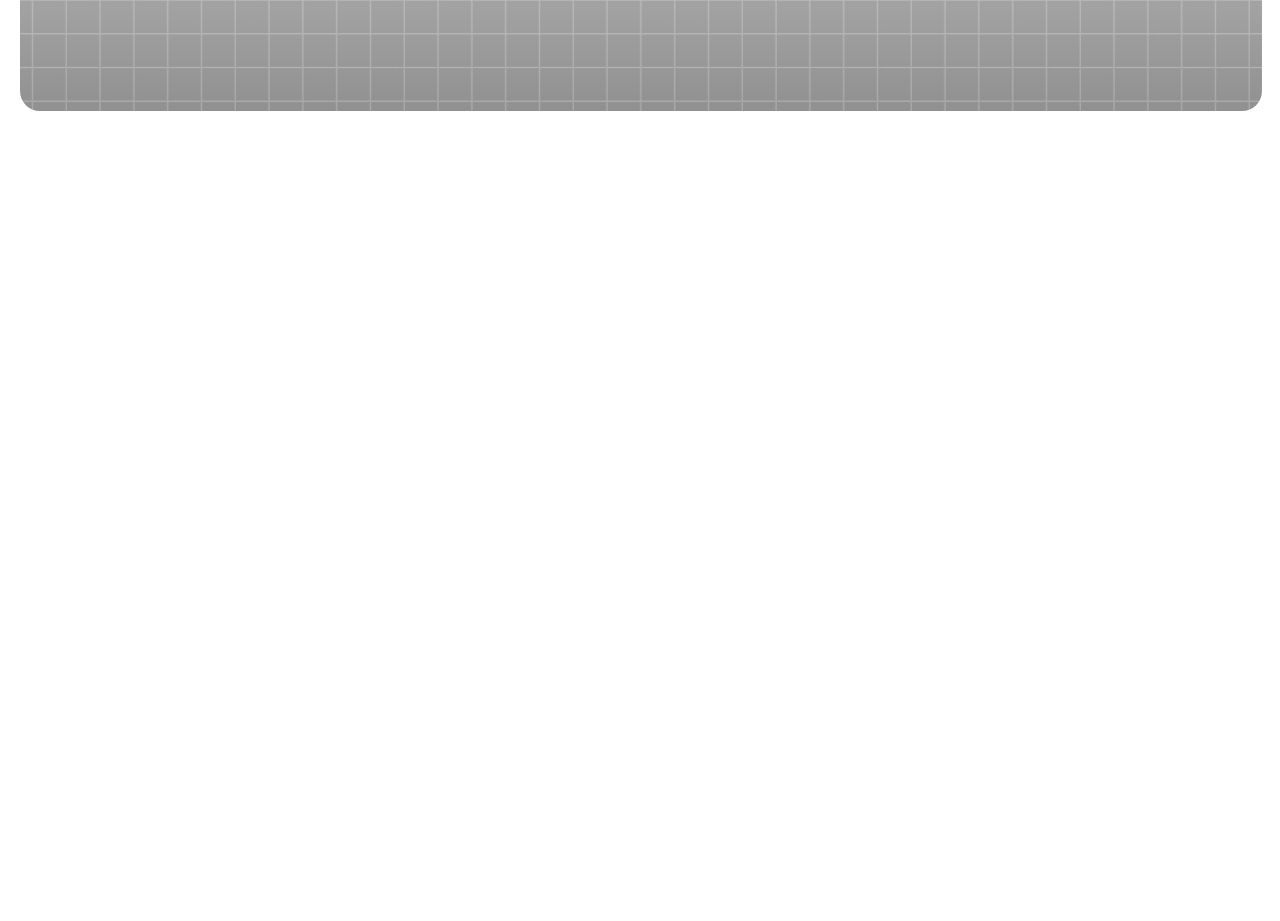
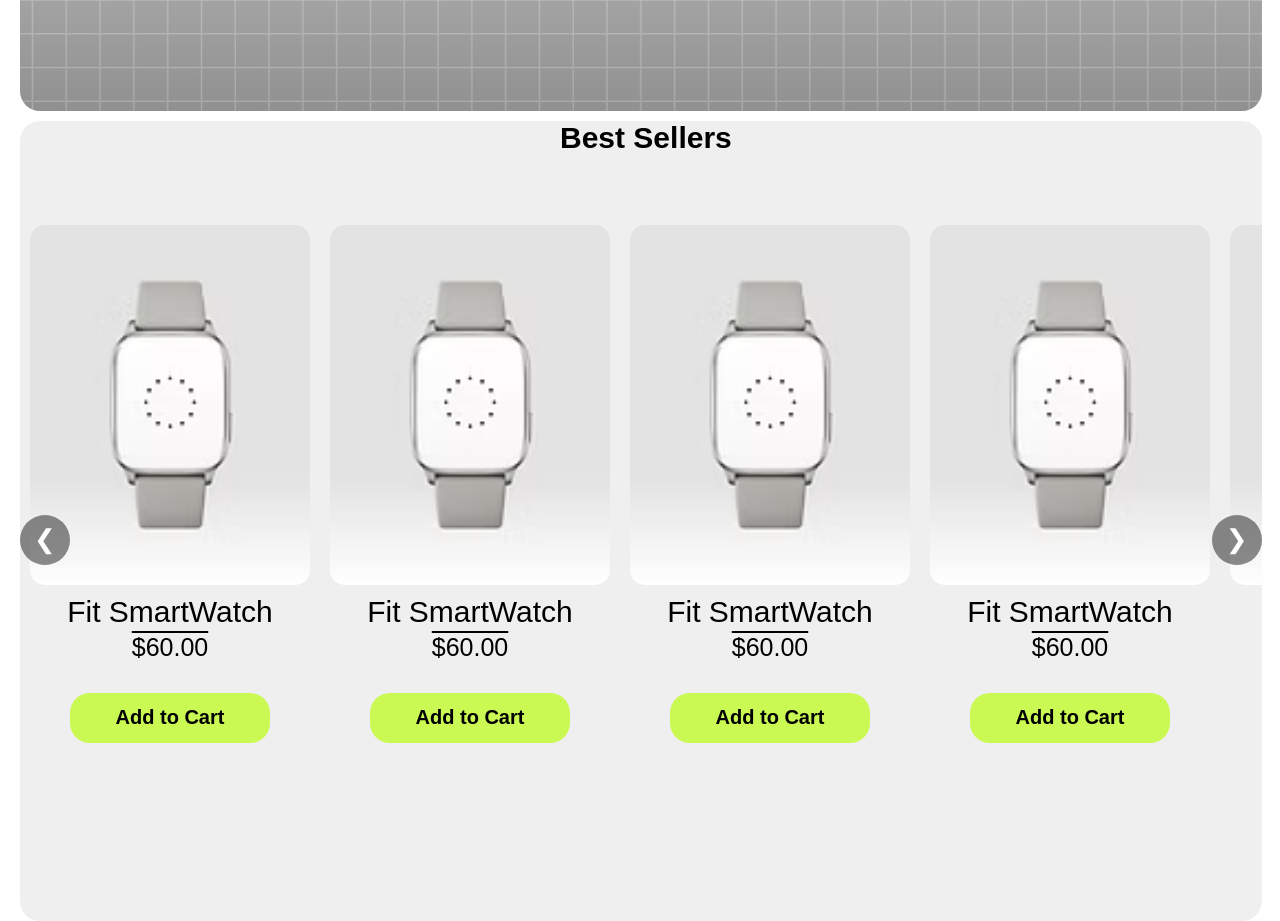
Before and after one commit to Joakim-ke/Novatech, a plain HTML site: page index.html in a window 1280 px wide. Shown: the part 519-1440 px from the top of the page. Before the commit the page ends 800 px from the top, so only its background shows below. Drawn offline with Linux system fonts and the light colour scheme.

Commit message:
sliderpage

```diff
--- a/index.html
+++ b/index.html
@@ -41,9 +41,64 @@
          <div class="link">
            <a href="pages/allproducts.html"><button>Shop Now</button></a>
          </div>
-
-
       </div>
    </section>
+
+   <section>
+      <div class="slider-container">
+         <h1>Best Sellers</h1>
+         <div class="slider-wrapper">
+            <button class="slider-btn prev" aria-label="Previous slide">&#10094;</button>
+
+            <div class="slider-track">
+               <div class="box-container">
+                  <!-- box1 -->
+                  <div class="box">
+                     <div class="box-img"></div>
+                     <div class="product">
+                        <p>Fit SmartWatch <br> <span>$60.00</span></p>
+                        <button>Add to Cart</button>
+                     </div>
+                  </div>
+                  <!-- box2 -->
+                  <div class="box">
+                     <div class="box-img"></div>
+                     <div class="product">
+                        <p>Fit SmartWatch <br> <span>$60.00</span></p>
+                        <button>Add to Cart</button>
+                     </div>
+                  </div>
+                  <!-- box3 -->
+                  <div class="box">
+                     <div class="box-img"></div>
+                     <div class="product">
+                        <p>Fit SmartWatch <br> <span>$60.00</span></p>
+                        <button>Add to Cart</button>
+                     </div>
+                  </div>
+                  <!-- box4 -->
+                  <div class="box">
+                     <div class="box-img"></div>
+                     <div class="product">
+                        <p>Fit SmartWatch <br> <span>$60.00</span></p>
+                        <button>Add to Cart</button>
+                     </div>
+                  </div>
+                  <!-- box5 -->
+                  <div class="box">
+                     <div class="box-img"></div>
+                     <div class="product">
+                        <p>Fit SmartWatch <br> <span>$60.00</span></p>
+                        <button>Add to Cart</button>
+                     </div>
+                  </div>
+               </div>
+            </div>
+            <button class="slider-btn next" aria-label="Next slide">&#10095;</button>
+         </div>
+      </div>
+   </section>
+
+   <script src="script.js"></script>
 </body>
 </html>
--- a/script.js
+++ b/script.js
@@ -0,0 +1,15 @@
+const slider = document.querySelector('.box-container');
+const prevButton = document.querySelector('.slider-btn.prev');
+const nextButton = document.querySelector('.slider-btn.next');
+
+if (slider && prevButton && nextButton) {
+  const slideAmount = slider.offsetWidth * 0.75;
+
+  prevButton.addEventListener('click', () => {
+    slider.scrollBy({ left: -slideAmount, behavior: 'smooth' });
+  });
+
+  nextButton.addEventListener('click', () => {
+    slider.scrollBy({ left: slideAmount, behavior: 'smooth' });
+  });
+}
--- a/style.css
+++ b/style.css
@@ -88,6 +88,7 @@ object-fit: cover;
     border-radius: 10px;
 }
 
+
 .intro{
     text-align: center;
     margin-top: 30px;
@@ -119,4 +120,129 @@ object-fit: cover;
 }
 .link button:hover{
     text-decoration: underline;
+    transform: scale(1.08);
+    box-shadow: 0 6px 20px rgba(202, 249, 83, 0.5);
 }
+
+.slider-container{
+ margin-top: 10px;
+ margin-left: 20px;
+ border-radius: 20px;
+ width: 97%;
+ height: 100vh;
+ background-color: rgba(128, 128, 128, 0.13);
+}
+
+.slider-wrapper{
+ position: relative;
+ align-items: center;
+ height: 90%;
+}
+
+.slider-track{
+ flex: 1;
+ overflow: hidden;
+ height: 90%;
+}
+
+.box-container{
+    display: flex;
+    align-items: flex-start;
+    gap: 20px;
+    margin-top: 10px;
+    padding:15px 10px;
+    overflow-x: auto;
+    scroll-behavior: smooth;
+    height: 90%;
+}
+
+.box-container::-webkit-scrollbar{
+    display: none;
+}
+
+.slider-btn{
+ position: absolute;
+ top: 50%;
+ transform: translateY(-50%);
+ width: 50px;
+ height: 50px;
+ border: none;
+ border-radius: 50%;
+ background-color: rgba(0, 0, 0, 0.45);
+ color: #fff;
+ font-size: 26px;
+ cursor: pointer;
+ display: flex;
+ align-items: center;
+ justify-content: center;
+ z-index: 2;
+ transition: background-color 0.2s ease;
+}
+
+.slider-btn:hover{
+ background-color: rgba(0, 0, 0, 0.65);
+}
+
+.slider-btn.prev{
+ left: 0;
+}
+
+.slider-btn.next{
+ right: 0;
+}
+
+.box{
+    flex: 0 0 280px;
+    height: 60vh;
+    border-radius: 15px;
+    margin: 20px 0;
+}
+
+.slider-container h1{
+    font-size: 30px;
+    margin-left: 18em;
+    margin-top: 10px;
+}
+
+.box-img{
+    width: 100%;
+    height: 45vh;
+    background-image: url(img/watch.avif);
+    background-repeat: no-repeat;
+    background-position: center;
+    background-size: cover;
+   border-radius: 15px;
+}
+.product{
+    width: 100%;
+    height: 14vh;
+    margin-top: -20px;
+    text-align: center;
+}
+.product p{
+    font-size: 30px;
+    font-weight: light;
+
+}
+.product p span{
+    text-decoration: overline;
+    text-underline-offset: 10px;
+    font-size: 25px;
+}
+.product button{
+    background-color: #caf953;
+    width: 200px;
+    height: 50px;
+    border: none;
+    border-radius: 20px;
+    font-size: 20px;
+    font-weight: bold;
+    cursor: pointer;
+    transition: 0.3s ease;
+}
+.product button:hover{
+    transform: scale(1.08);
+    box-shadow: 0 6px 20px rgba(202, 249, 83, 0.5);
+}
+/* end of box */
+/* start of box1 */
```
